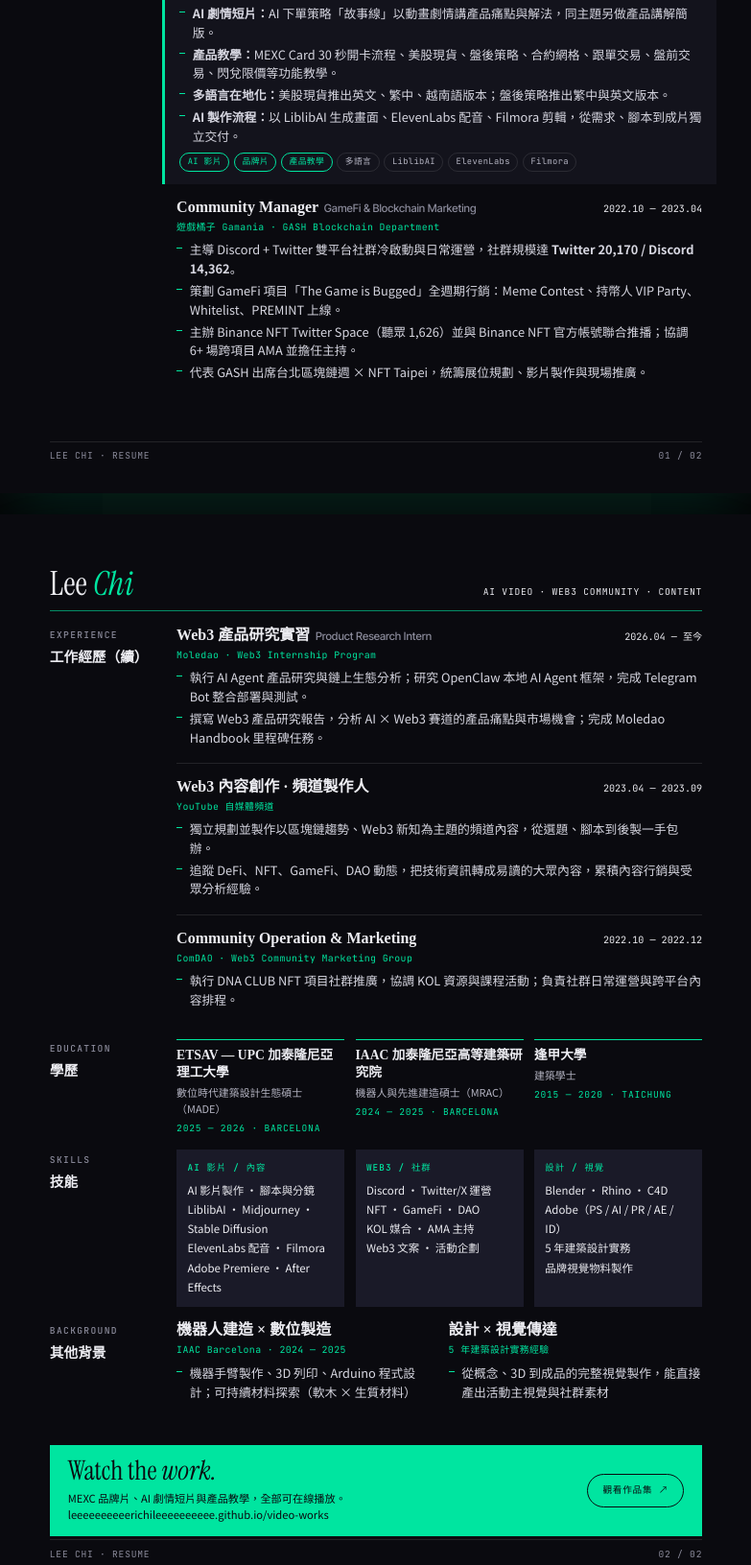
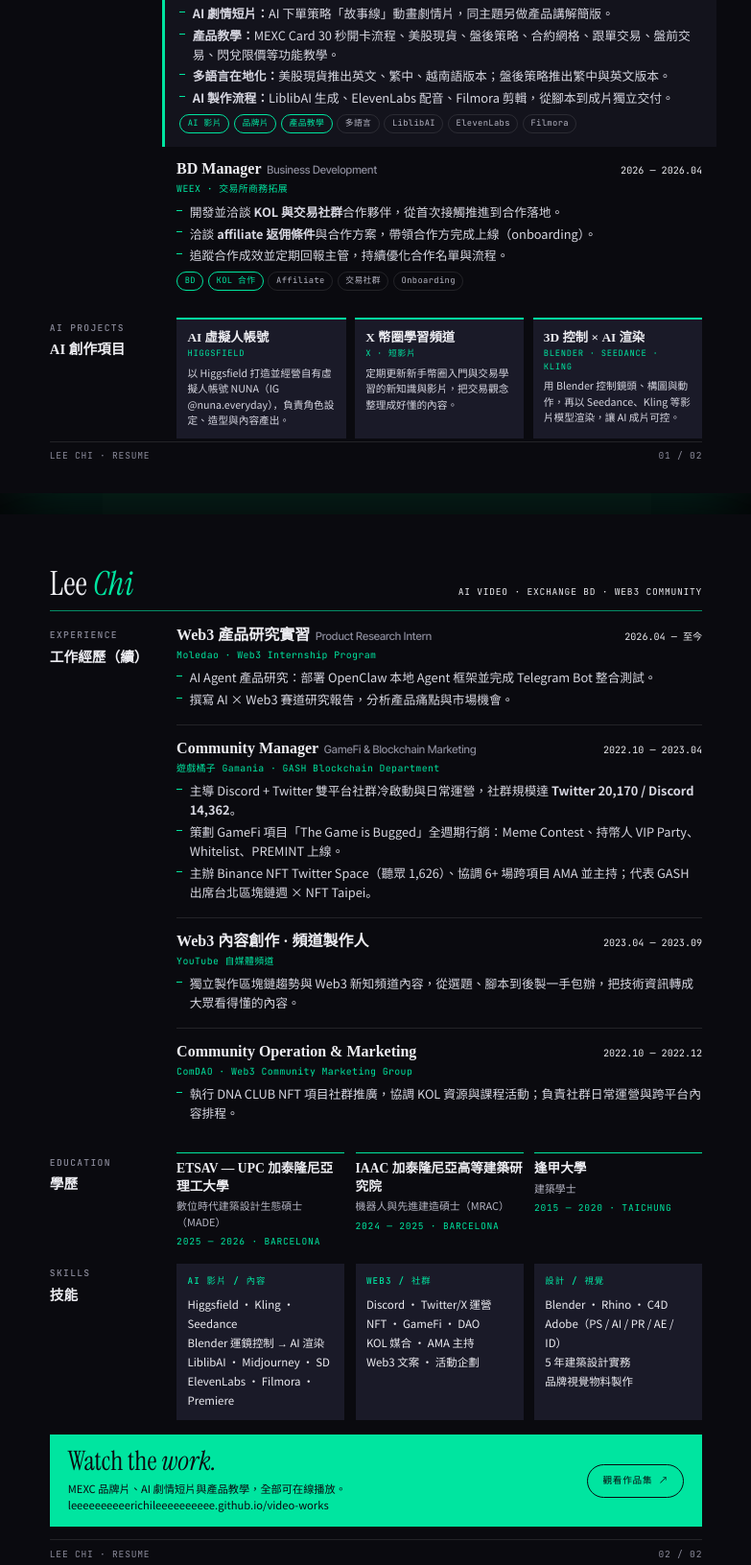
Before and after one commit to leeeeeeeeeerichileeeeeeeeee/video-works, a plain HTML site: page resume/index.html in a window 1280 px wide. Shown: the part 690-2321 px from the top of the page at 96% size, without its empty margins (248-1031 px from the left). Drawn offline with Linux system fonts and the light colour scheme.

Commit message:
Resume: add WEEX BD and AI creator projects

```diff
--- a/resume/index.html
+++ b/resume/index.html
@@ -112,6 +112,12 @@ ul.b li b{font-weight:700}
   .cta a{display:inline-block;margin-top:12px}
 }
 
+.proj{display:grid;grid-template-columns:repeat(3,1fr);gap:2.4mm}
+.proj div{background:var(--card2);border-top:2px solid var(--acc);padding:2.6mm 3mm}
+.proj h4{font-family:var(--cnh);font-size:10pt;line-height:1.3}
+.proj .mono{display:block;color:var(--acc);margin:.6mm 0 1.2mm;font-size:6.6pt}
+.proj p{font-size:8pt;line-height:1.55;color:var(--body)}
+@media screen and (max-width:820px){.proj{display:block}.proj div{margin-bottom:10px}}
 /* green dark theme overrides */
 .sheet{box-shadow:0 20px 60px -20px rgba(0,229,160,.18)}
 .name i,.reel h3 i,.reel li::before{color:var(--acc)}
@@ -142,7 +148,7 @@ ul.b li b{font-weight:700}
   <header class="top">
     <div>
       <div class="name">Lee <i>Chi</i><span class="alias">Richi L</span></div>
-      <div class="role mono">AI 影片內容創作 · Web3 社群 · 內容行銷</div>
+      <div class="role mono">AI 影片內容創作 · 交易所 BD · Web3 社群</div>
     </div>
     <div class="contact">
       <div><b>TEL</b>+34 665 793 655</div>
@@ -153,7 +159,7 @@ ul.b li b{font-weight:700}
   </header>
 
   <div class="intro">
-    <p>建築與數位製造背景的 <em>AI 影片內容創作者</em>。2026 年為 MEXC 製作品牌片、AI 劇情短片與產品教學影片，涵蓋 <em>美股、合約、跟單、MEXC Card 與活動推廣</em>，並延伸英文、繁中、越南語版本。過去在 GameFi 專案第一線擔任 Community Manager，熟悉社群冷啟動、KOL 合作與 AMA 主持，能把交易產品轉成用戶看得懂、願意點開的內容。</p>
+    <p>建築與數位製造背景的 <em>AI 影片內容創作者</em>。2026 年為 MEXC 製作品牌片、AI 劇情短片與產品教學影片，涵蓋 <em>美股、合約、跟單、MEXC Card 與活動推廣</em>，並延伸英文、繁中、越南語版本。曾任 <em>WEEX BD Manager</em>，負責 KOL 與交易社群合作；更早在 GameFi 專案擔任 Community Manager，熟悉社群冷啟動與 AMA 主持。</p>
     <a class="reel" href="https://leeeeeeeeeerichileeeeeeeeee.github.io/video-works/" target="_blank">
       <div class="mono">Video portfolio · 可直接播放</div>
       <h3>MEXC <i>Top 5</i></h3>
@@ -181,13 +187,55 @@ ul.b li b{font-weight:700}
           <div class="stat"><b>AI</b><span>腳本 · 生成 · 配音 · 剪輯</span></div>
         </div>
         <ul class="b">
-          <li><b>品牌與活動：</b>製作團隊賽劇情品牌片與 MEXC Win: Infinity Arena 活動片（英文原版），以及世界杯活動直式短片。</li>
-          <li><b>AI 劇情短片：</b>AI 下單策略「故事線」以動畫劇情講產品痛點與解法，同主題另做產品講解簡版。</li>
+          <li><b>品牌與活動：</b>團隊賽劇情品牌片、MEXC Win: Infinity Arena 活動片（英文原版）、世界杯直式短片。</li>
+          <li><b>AI 劇情短片：</b>AI 下單策略「故事線」動畫劇情片，同主題另做產品講解簡版。</li>
           <li><b>產品教學：</b>MEXC Card 30 秒開卡流程、美股現貨、盤後策略、合約網格、跟單交易、盤前交易、閃兌限價等功能教學。</li>
           <li><b>多語言在地化：</b>美股現貨推出英文、繁中、越南語版本；盤後策略推出繁中與英文版本。</li>
-          <li><b>AI 製作流程：</b>以 LiblibAI 生成畫面、ElevenLabs 配音、Filmora 剪輯，從需求、腳本到成片獨立交付。</li>
+          <li><b>AI 製作流程：</b>LiblibAI 生成、ElevenLabs 配音、Filmora 剪輯，從腳本到成片獨立交付。</li>
         </ul>
         <div class="tags"><span class="tag k">AI 影片</span><span class="tag k">品牌片</span><span class="tag k">產品教學</span><span class="tag">多語言</span><span class="tag">LiblibAI</span><span class="tag">ElevenLabs</span><span class="tag">Filmora</span></div>
+      </div>
+
+      <div class="job">
+        <div class="jh"><h3>BD Manager<small>Business Development</small></h3><span class="d" id="weex-date">2026 — 2026.04</span></div>
+        <div class="org">WEEX · 交易所商務拓展</div>
+        <ul class="b">
+          <li>開發並洽談 <b>KOL 與交易社群</b>合作夥伴，從首次接觸推進到合作落地。</li>
+          <li>洽談 <b>affiliate 返佣條件</b>與合作方案，帶領合作方完成上線（onboarding）。</li>
+          <li>追蹤合作成效並定期回報主管，持續優化合作名單與流程。</li>
+        </ul>
+        <div class="tags"><span class="tag k">BD</span><span class="tag k">KOL 合作</span><span class="tag">Affiliate</span><span class="tag">交易社群</span><span class="tag">Onboarding</span></div>
+      </div>
+
+    </div>
+  </div>
+
+  <div class="sec">
+    <h2>AI Projects<b>AI 創作項目</b></h2>
+    <div class="proj">
+      <div><h4>AI 虛擬人帳號</h4><span class="mono">Higgsfield</span><p>以 Higgsfield 打造並經營自有虛擬人帳號 NUNA（IG @nuna.everyday），負責角色設定、造型與內容產出。</p></div>
+      <div><h4>X 幣圈學習頻道</h4><span class="mono">X · 短影片</span><p>定期更新新手幣圈入門與交易學習的新知識與影片，把交易觀念整理成好懂的內容。</p></div>
+      <div><h4>3D 控制 × AI 渲染</h4><span class="mono">Blender · Seedance · Kling</span><p>用 Blender 控制鏡頭、構圖與動作，再以 Seedance、Kling 等影片模型渲染，讓 AI 成片可控。</p></div>
+    </div>
+  </div>
+
+  <div class="foot mono"><span>Lee Chi · Resume</span><span>01 / 02</span></div>
+</section>
+
+<!-- PAGE 2 -->
+<section class="sheet">
+  <div class="p2head"><div class="n">Lee <i>Chi</i></div><span class="mono">AI Video · Exchange BD · Web3 Community</span></div>
+
+  <div class="sec">
+    <h2>Experience<b>工作經歷（續）</b></h2>
+    <div>
+      <div class="job">
+        <div class="jh"><h3>Web3 產品研究實習<small>Product Research Intern</small></h3><span class="d">2026.04 — 至今</span></div>
+        <div class="org">Moledao · Web3 Internship Program</div>
+        <ul class="b">
+          <li>AI Agent 產品研究：部署 OpenClaw 本地 Agent 框架並完成 Telegram Bot 整合測試。</li>
+          <li>撰寫 AI × Web3 賽道研究報告，分析產品痛點與市場機會。</li>
+        </ul>
       </div>
 
       <div class="job">
@@ -196,38 +244,14 @@ ul.b li b{font-weight:700}
         <ul class="b">
           <li>主導 Discord + Twitter 雙平台社群冷啟動與日常運營，社群規模達 <b>Twitter 20,170 / Discord 14,362</b>。</li>
           <li>策劃 GameFi 項目「The Game is Bugged」全週期行銷：Meme Contest、持幣人 VIP Party、Whitelist、PREMINT 上線。</li>
-          <li>主辦 Binance NFT Twitter Space（聽眾 1,626）並與 Binance NFT 官方帳號聯合推播；協調 6+ 場跨項目 AMA 並擔任主持。</li>
-          <li>代表 GASH 出席台北區塊鏈週 × NFT Taipei，統籌展位規劃、影片製作與現場推廣。</li>
+          <li>主辦 Binance NFT Twitter Space（聽眾 1,626）、協調 6+ 場跨項目 AMA 並主持；代表 GASH 出席台北區塊鏈週 × NFT Taipei。</li>
         </ul>
       </div>
-    </div>
-  </div>
-
-  <div class="foot mono"><span>Lee Chi · Resume</span><span>01 / 02</span></div>
-</section>
-
-<!-- PAGE 2 -->
-<section class="sheet">
-  <div class="p2head"><div class="n">Lee <i>Chi</i></div><span class="mono">AI Video · Web3 Community · Content</span></div>
-
-  <div class="sec">
-    <h2>Experience<b>工作經歷（續）</b></h2>
-    <div>
-      <div class="job">
-        <div class="jh"><h3>Web3 產品研究實習<small>Product Research Intern</small></h3><span class="d">2026.04 — 至今</span></div>
-        <div class="org">Moledao · Web3 Internship Program</div>
-        <ul class="b">
-          <li>執行 AI Agent 產品研究與鏈上生態分析；研究 OpenClaw 本地 AI Agent 框架，完成 Telegram Bot 整合部署與測試。</li>
-          <li>撰寫 Web3 產品研究報告，分析 AI × Web3 賽道的產品痛點與市場機會；完成 Moledao Handbook 里程碑任務。</li>
-        </ul>
-      </div>
-
       <div class="job">
         <div class="jh"><h3>Web3 內容創作 · 頻道製作人</h3><span class="d">2023.04 — 2023.09</span></div>
         <div class="org">YouTube 自媒體頻道</div>
         <ul class="b">
-          <li>獨立規劃並製作以區塊鏈趨勢、Web3 新知為主題的頻道內容，從選題、腳本到後製一手包辦。</li>
-          <li>追蹤 DeFi、NFT、GameFi、DAO 動態，把技術資訊轉成易讀的大眾內容，累積內容行銷與受眾分析經驗。</li>
+          <li>獨立製作區塊鏈趨勢與 Web3 新知頻道內容，從選題、腳本到後製一手包辦，把技術資訊轉成大眾看得懂的內容。</li>
         </ul>
       </div>
       <div class="job">
@@ -252,25 +276,9 @@ ul.b li b{font-weight:700}
   <div class="sec">
     <h2>Skills<b>技能</b></h2>
     <div class="skills">
-      <div><h4>AI 影片 / 內容</h4><p>AI 影片製作 · 腳本與分鏡<br>LiblibAI · Midjourney · Stable Diffusion<br>ElevenLabs 配音 · Filmora<br>Adobe Premiere · After Effects</p></div>
+      <div><h4>AI 影片 / 內容</h4><p>Higgsfield · Kling · Seedance<br>Blender 運鏡控制 → AI 渲染<br>LiblibAI · Midjourney · SD<br>ElevenLabs · Filmora · Premiere</p></div>
       <div><h4>Web3 / 社群</h4><p>Discord · Twitter/X 運營<br>NFT · GameFi · DAO<br>KOL 媒合 · AMA 主持<br>Web3 文案 · 活動企劃</p></div>
       <div><h4>設計 / 視覺</h4><p>Blender · Rhino · C4D<br>Adobe（PS / AI / PR / AE / ID）<br>5 年建築設計實務<br>品牌視覺物料製作</p></div>
-    </div>
-  </div>
-
-  <div class="sec">
-    <h2>Background<b>其他背景</b></h2>
-    <div class="two">
-      <div class="job" style="border:0">
-        <div class="jh"><h3>機器人建造 × 數位製造</h3></div>
-        <div class="org">IAAC Barcelona · 2024 — 2025</div>
-        <ul class="b"><li>機器手臂製作、3D 列印、Arduino 程式設計；可持續材料探索（軟木 × 生質材料）</li></ul>
-      </div>
-      <div class="job" style="border:0">
-        <div class="jh"><h3>設計 × 視覺傳達</h3></div>
-        <div class="org">5 年建築設計實務經驗</div>
-        <ul class="b"><li>從概念、3D 到成品的完整視覺製作，能直接產出活動主視覺與社群素材</li></ul>
-      </div>
     </div>
   </div>
 
```
Also changed, not shown: 1 other file.
